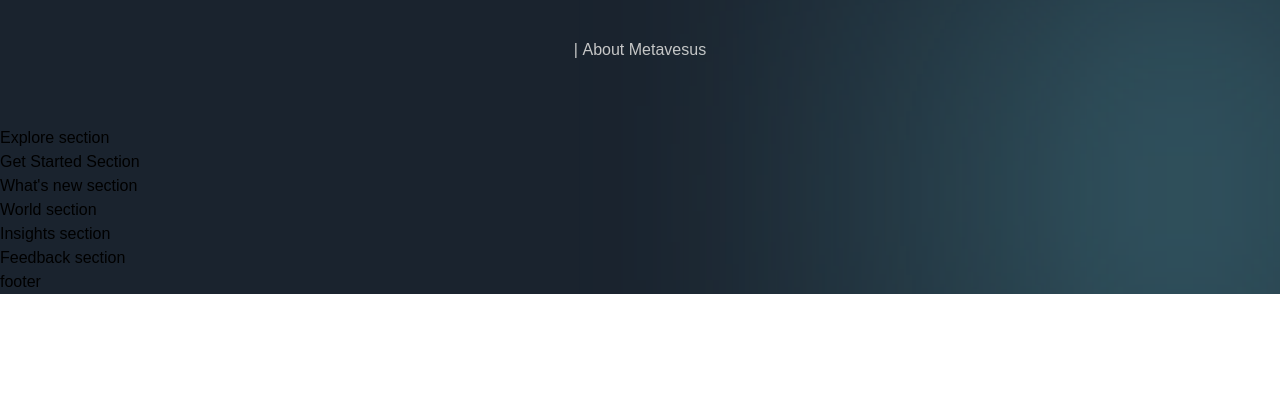
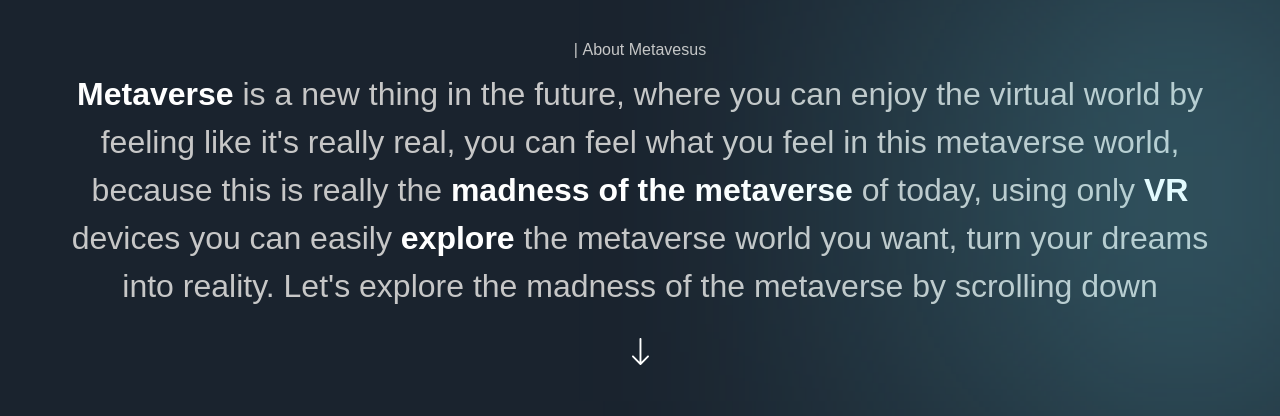
Before and after one commit to smirnovsky/Metaverse, a Next.js app: page / in a window 1280 px wide. Shown: the part 1136-1552 px from the top of the page. Before the commit the page ends 1430 px from the top, so only its background shows below. Built offline with nearby package versions, Linux system fonts and the light colour scheme; a web font is replaced by a local one.

Commit message:
finish About component

```diff
--- a/sections/About.jsx
+++ b/sections/About.jsx
@@ -18,6 +18,19 @@
     >
       <TypingText title='| About Metavesus' textStyles='text-center' />
 
+      <motion.p
+        variants={fadeIn('up', 'tween', 0.2, 1)}
+        className="mt-[8px] font-normal sm:text-[32px] text-[20px] text-center text-secondary-white "
+      >
+        <span className="font-extrabold text-white">Metaverse</span> is a new thing in the future, where you can enjoy the virtual world by feeling like it's really real, you can feel what you feel in this metaverse world, because this is really the
+        <span className="font-extrabold text-white"> madness of the metaverse</span> of today, using only <span className="font-extrabold text-white">VR</span> devices you can easily <span className="font-extrabold text-white">explore</span> the metaverse world you want, turn your dreams into reality. Let's explore the madness of the metaverse by scrolling down
+      </motion.p>
+      <motion.img
+        variants={fadeIn('up', 'tween', 0.3, 1)}
+        src="/arrow-down.svg"
+        alt="arrow down"
+        className="w-[18px] h-[28px] object-contain mt-[28px] "
+      />
     </motion.div>
   </section>
 );
```
